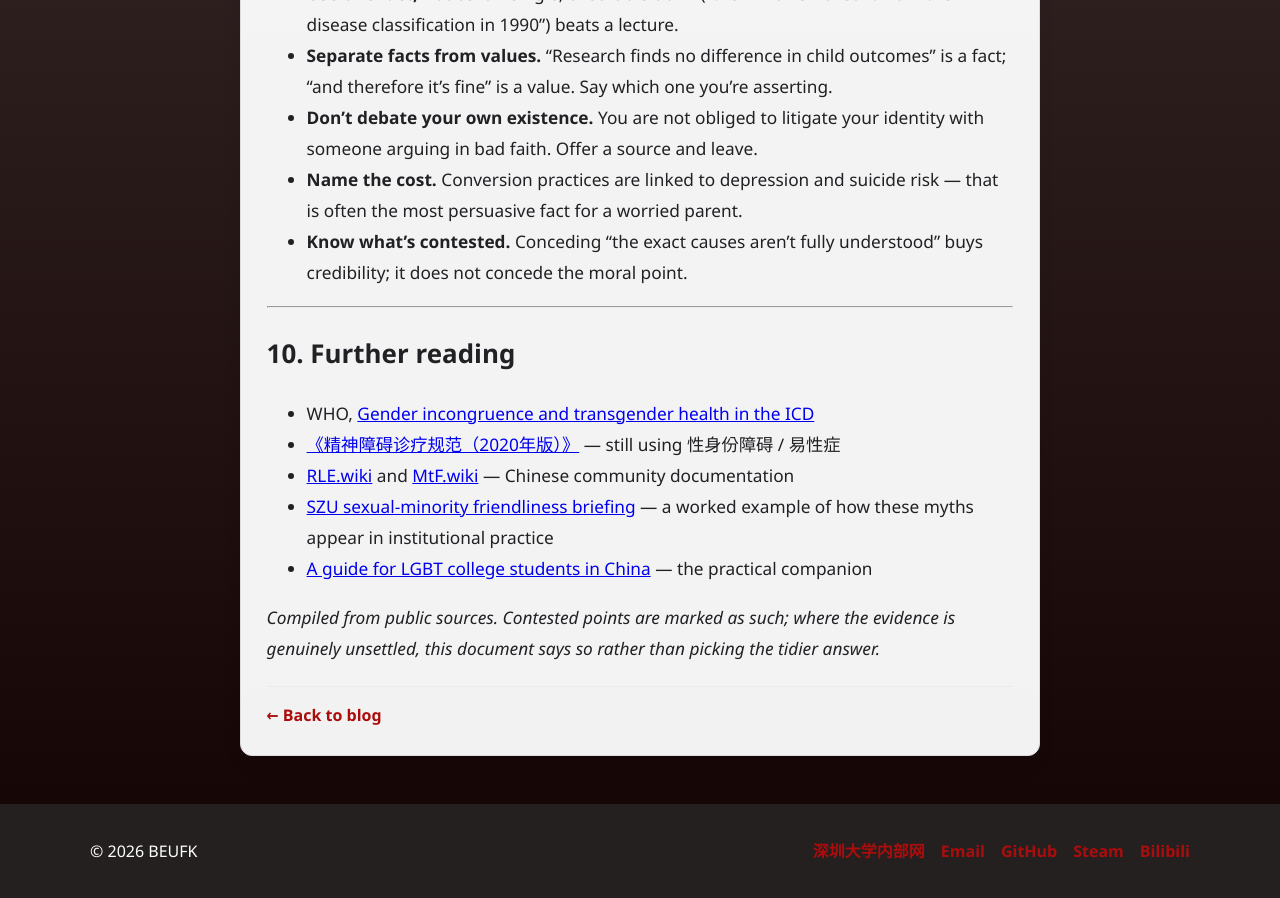
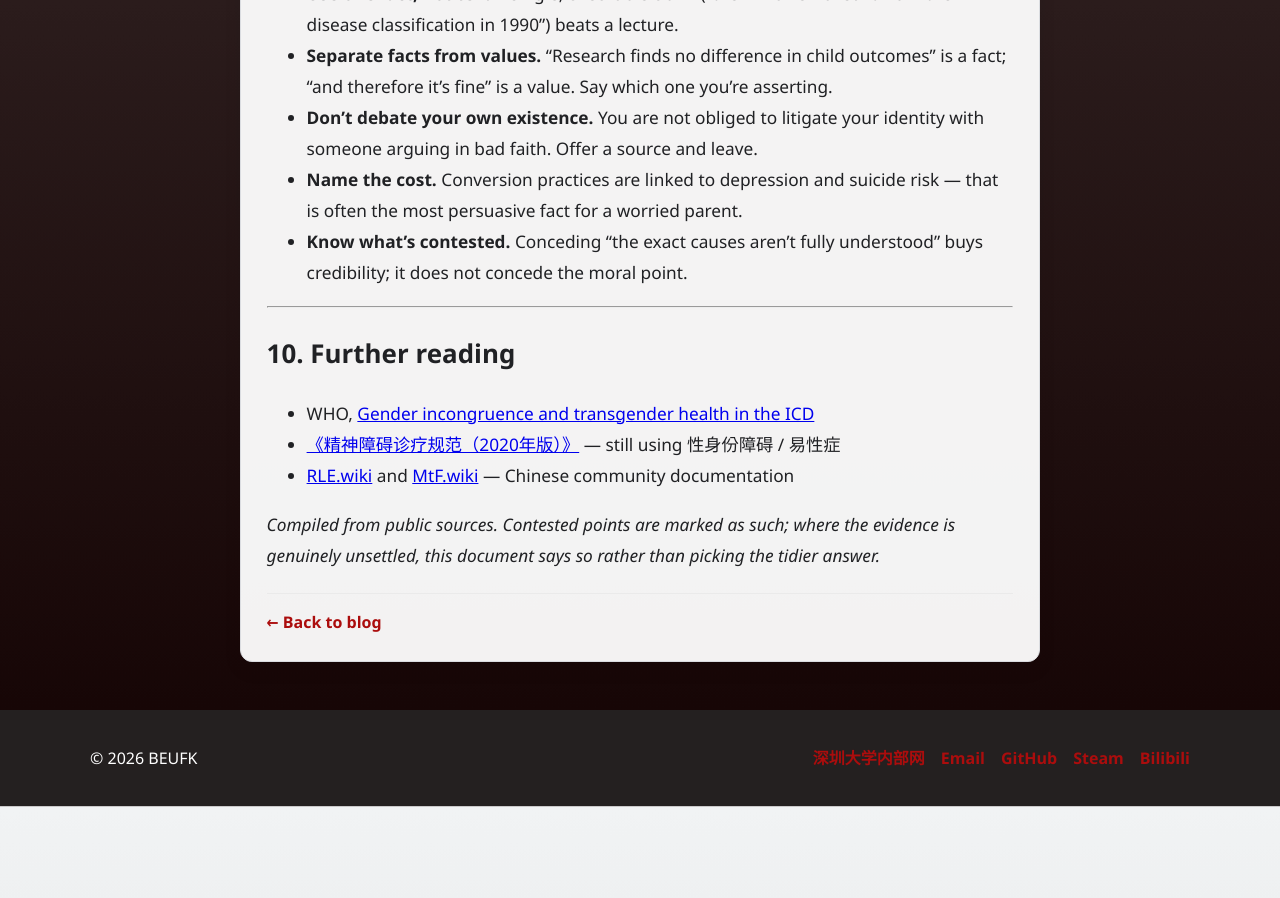
Before and after one commit to unknownpioneer/unknownpioneer.github.io, a Jekyll site: the page built from _posts/2026-10-17-common-misunderstandings-about-sexual-minorities.md, in a window 1280 px wide and 900 px high, scrolled down 6949 px. Built offline with Jekyll 4.4.1, drawn with Linux system fonts in a browser that asks for light colours; after the commit the page ends 7755 px from its top, so only the background shows below that.

Commit message:
Remove outdated resources from the document
Removed references to specific resources related to sexual minorities.

```diff
--- a/_posts/2026-10-17-common-misunderstandings-about-sexual-minorities.md
+++ b/_posts/2026-10-17-common-misunderstandings-about-sexual-minorities.md
@@ -218,8 +218,6 @@ surveys.
 - WHO, [Gender incongruence and transgender health in the ICD](https://www.who.int/standards/classifications/frequently-asked-questions/gender-incongruence-and-transgender-health-in-the-icd)
 - [《精神障碍诊疗规范（2020年版）》](https://zh.wikisource.org/wiki/Page:%E7%B2%BE%E7%A5%9E%E9%9A%9C%E7%A2%8D%E8%AF%8A%E7%96%97%E8%A7%84%E8%8C%83%EF%BC%882020%E5%B9%B4%E7%89%88%EF%BC%89.pdf/391) — still using 性身份障碍 / 易性症
 - [RLE.wiki](https://rle.wiki/) and [MtF.wiki](https://mtf.wiki/) — Chinese community documentation
-- [SZU sexual-minority friendliness briefing](szu-sexual-minority-friendliness-report.md) — a worked example of how these myths appear in institutional practice
-- [A guide for LGBT college students in China](lgbt-college-guide-china-en.md) — the practical companion
 
 *Compiled from public sources. Contested points are marked as such; where the evidence is genuinely
 unsettled, this document says so rather than picking the tidier answer.*
```
